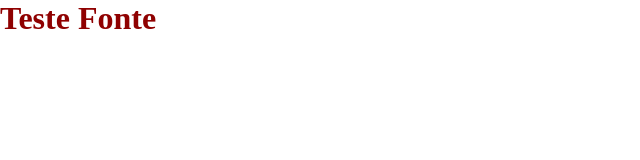
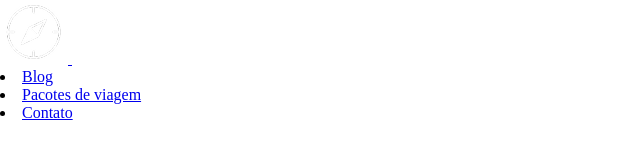
Before and after one commit to cadu-ventura/jornada-viagens, a plain HTML site: page index.html in a window 1280 px wide. Shown: the whole page, without its empty margins (0-640 px from the left). Drawn offline with Linux system fonts and the light colour scheme.

Commit message:
Cria estrutura do menu

```diff
--- a/index.html
+++ b/index.html
@@ -1,12 +1,39 @@
 <!DOCTYPE html>
 <html lang="en">
-<head>
-    <meta charset="UTF-8">
-    <meta name="viewport" content="width=device-width, initial-scale=1.0">
-    <link rel="stylesheet" href="css/style.css">
+  <head>
+    <meta charset="UTF-8" />
+    <meta name="viewport" content="width=device-width, initial-scale=1.0" />
+    <link rel="stylesheet" href="css/style.css" />
     <title>Jornada Viagens</title>
-</head>
-<body>
-    <h1>Teste Fonte</h1>
-</body>
+  </head>
+  <body>
+    <header>
+      <a href="#">
+        <img
+          src="/img/bussola-jornada-preta.png"
+          alt="Bussola do logo jornada Viagens"
+        />
+      </a>
+      <img src="/img/menu.png" alt="menu" />
+
+      <nav>
+        <li>
+          <a href="blog.html" target="_blank" title="Acessar Blog">Blog</a>
+        </li>
+        <li>
+          <a
+            href="pacotes.html"
+            target="_blank"
+            title="Acessar Pacotes de viagem"
+            >Pacotes de viagem</a
+          >
+        </li>
+        <li>
+          <a href="contato.html" target="_blank" title="Acessar Contato"
+            >Contato</a
+          >
+        </li>
+      </nav>
+    </header>
+  </body>
 </html>
```
Also changed, not shown: img/Blog.png (added), img/Contato.png (added), img/Pacotes de viagem.png (added), img/bussola-jornada-preta.png (added), img/menu.png (added).
